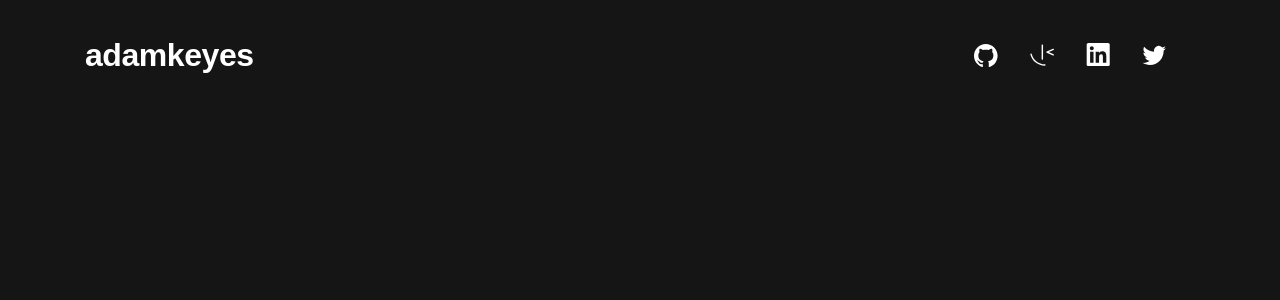
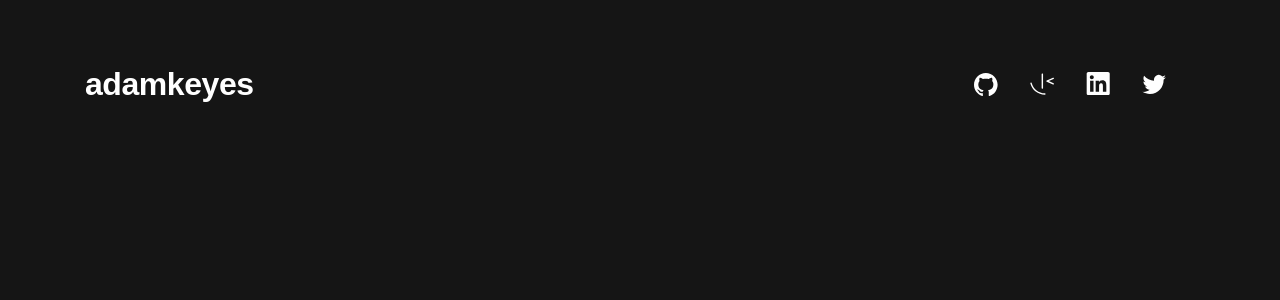
Before and after one commit to 0x41-li/single-page-developer-portfolio, a React (Vite) app: page / in a window 1280 px wide. Shown: the top 300 px of the page. Built offline with nearby package versions, Linux system fonts and the light colour scheme; a web font is replaced by a local one.

Commit message:
Making header position absolute, I think this the way to achieve the design layout

```diff
--- a/src/sections/Header.tsx
+++ b/src/sections/Header.tsx
@@ -2,7 +2,7 @@ import React from "react";
 
 const Header = () => {
   return (
-    <div className="mt-5 md:mt-[29px] ">
+    <div className="absolute mt-5 w-full md:mt-[29px]">
       <div className="mx-auto flex max-w-[153px] flex-col items-center gap-5 md:max-w-[708px] md:flex-row md:justify-between xl:mt-[39px] xl:max-w-[1110px] xl:pr-[29px]">
         {/* Logo */}
         <a
```
